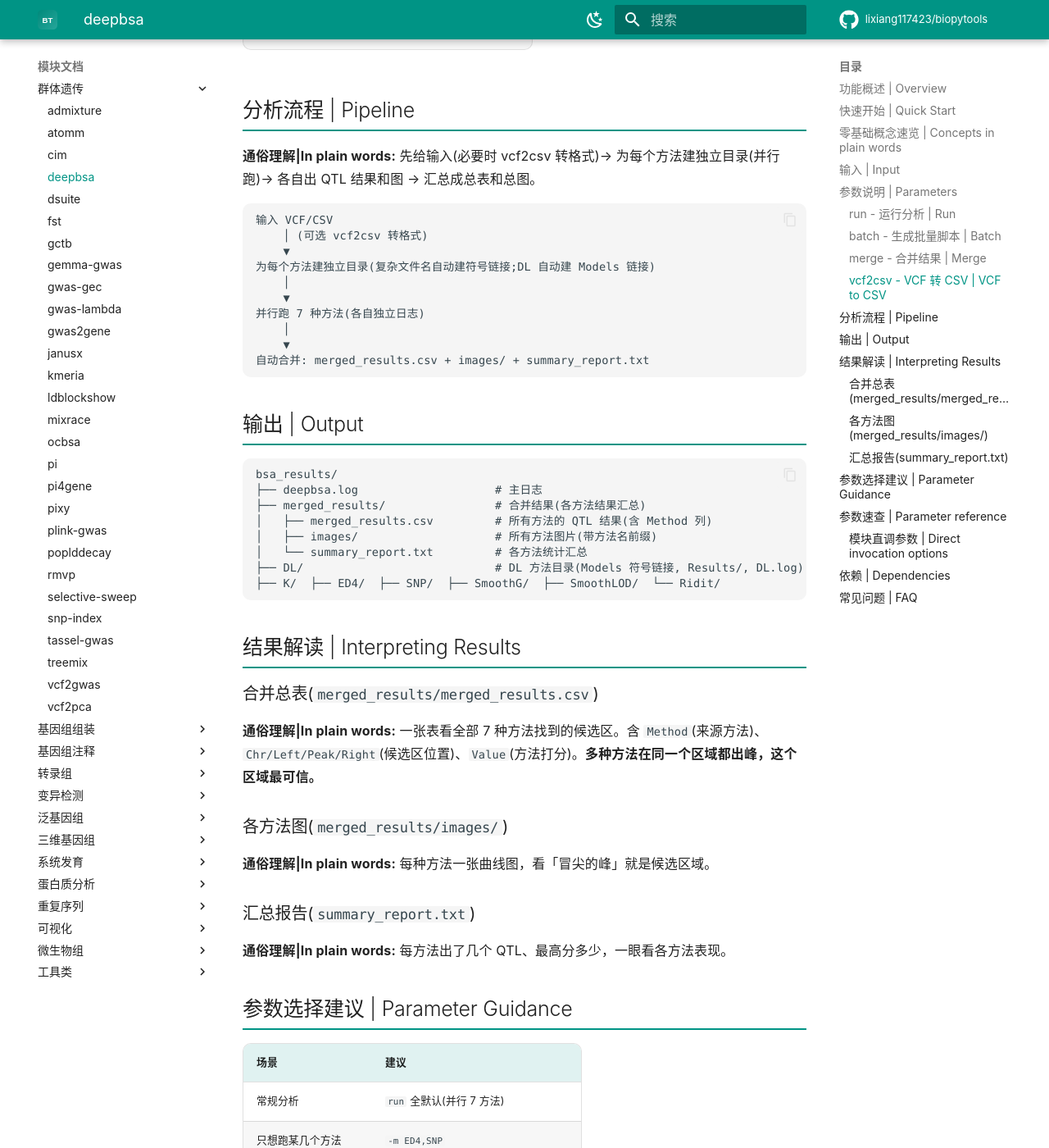
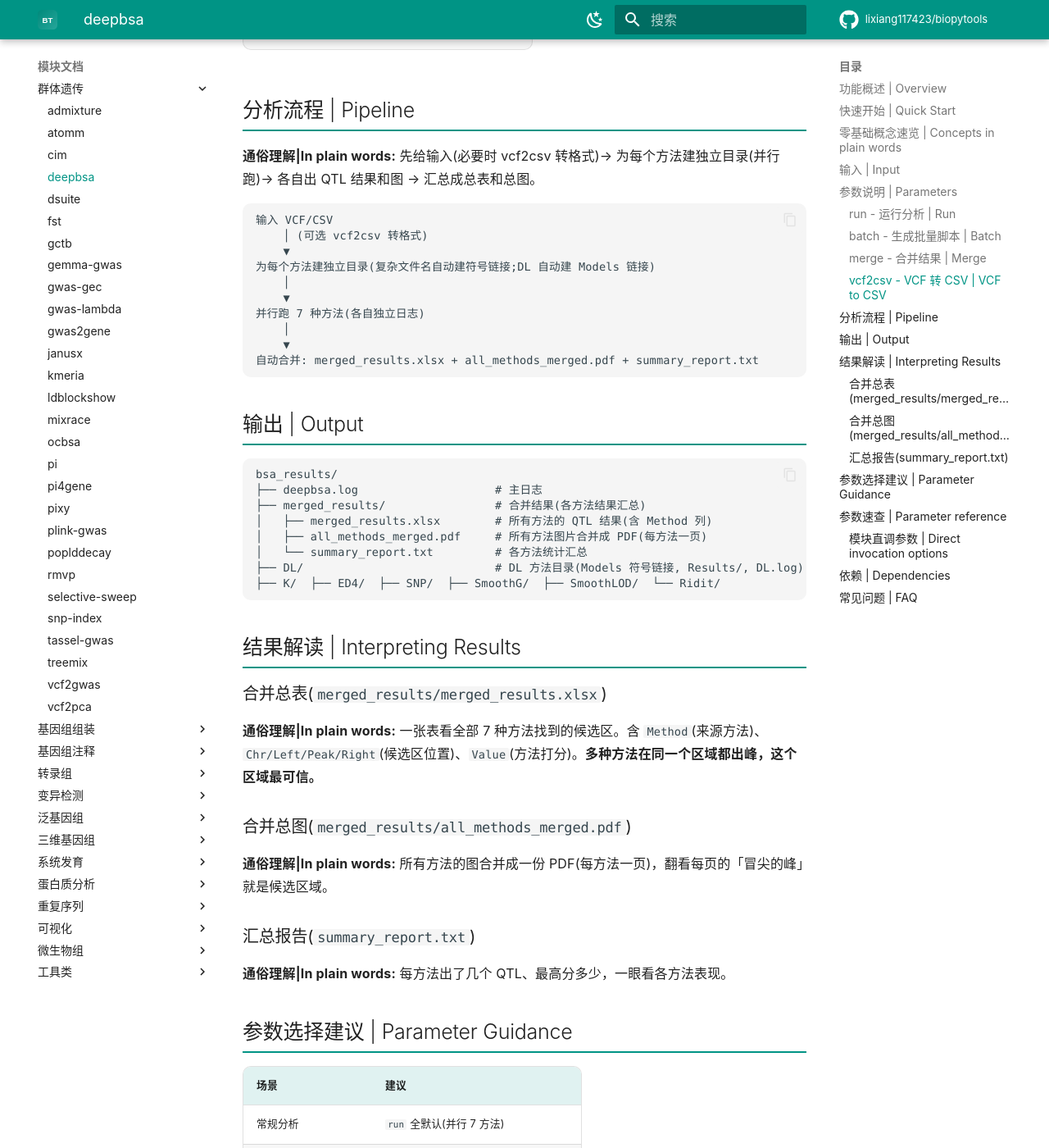
Before and after one commit to lixiang117423/biopytools, an MkDocs documentation site: the page built from docs/deepbsa.md, in a window 1280 px wide and 1400 px high, scrolled down 3339 px. Shown: the whole window at 82% size. Built offline with MkDocs 1.6.1 and Material for MkDocs 9.7.7, drawn with Linux system fonts in a browser that asks for light colours; comment, search, counter and statistics services are not loaded.

Commit message:
docs(phase3): deepbsa输出修正(merged_results.xlsx+all_methods_merged.pdf,源码复核)

````diff
--- a/docs/deepbsa.md
+++ b/docs/deepbsa.md
@@ -97,7 +97,7 @@ biopytools deepbsa run -i variant.vcf -o bsa_results
 并行跑 7 种方法(各自独立日志)
     │
     ▼
-自动合并: merged_results.csv + images/ + summary_report.txt
+自动合并: merged_results.xlsx + all_methods_merged.pdf + summary_report.txt
 ```
 
 ## 输出 | Output
@@ -106,8 +106,8 @@ biopytools deepbsa run -i variant.vcf -o bsa_results
 bsa_results/
 ├── deepbsa.log                    # 主日志
 ├── merged_results/                # 合并结果(各方法结果汇总)
-│   ├── merged_results.csv         # 所有方法的 QTL 结果(含 Method 列)
-│   ├── images/                    # 所有方法图片(带方法名前缀)
+│   ├── merged_results.xlsx        # 所有方法的 QTL 结果(含 Method 列)
+│   ├── all_methods_merged.pdf     # 所有方法图片合并成 PDF(每方法一页)
 │   └── summary_report.txt         # 各方法统计汇总
 ├── DL/                            # DL 方法目录(Models 符号链接, Results/, DL.log)
 ├── K/  ├── ED4/  ├── SNP/  ├── SmoothG/  ├── SmoothLOD/  └── Ridit/
@@ -115,13 +115,13 @@ bsa_results/
 
 ## 结果解读 | Interpreting Results
 
-### 合并总表(`merged_results/merged_results.csv`)
+### 合并总表(`merged_results/merged_results.xlsx`)
 
 **通俗理解|In plain words:** 一张表看全部 7 种方法找到的候选区。含 `Method`(来源方法)、`Chr/Left/Peak/Right`(候选区位置)、`Value`(方法打分)。**多种方法在同一个区域都出峰，这个区域最可信。**
 
-### 各方法图(`merged_results/images/`)
+### 合并总图(`merged_results/all_methods_merged.pdf`)
 
-**通俗理解|In plain words:** 每种方法一张曲线图，看「冒尖的峰」就是候选区域。
+**通俗理解|In plain words:** 所有方法的图合并成一份 PDF(每方法一页)，翻看每页的「冒尖的峰」就是候选区域。
 
 ### 汇总报告(`summary_report.txt`)
 
````
